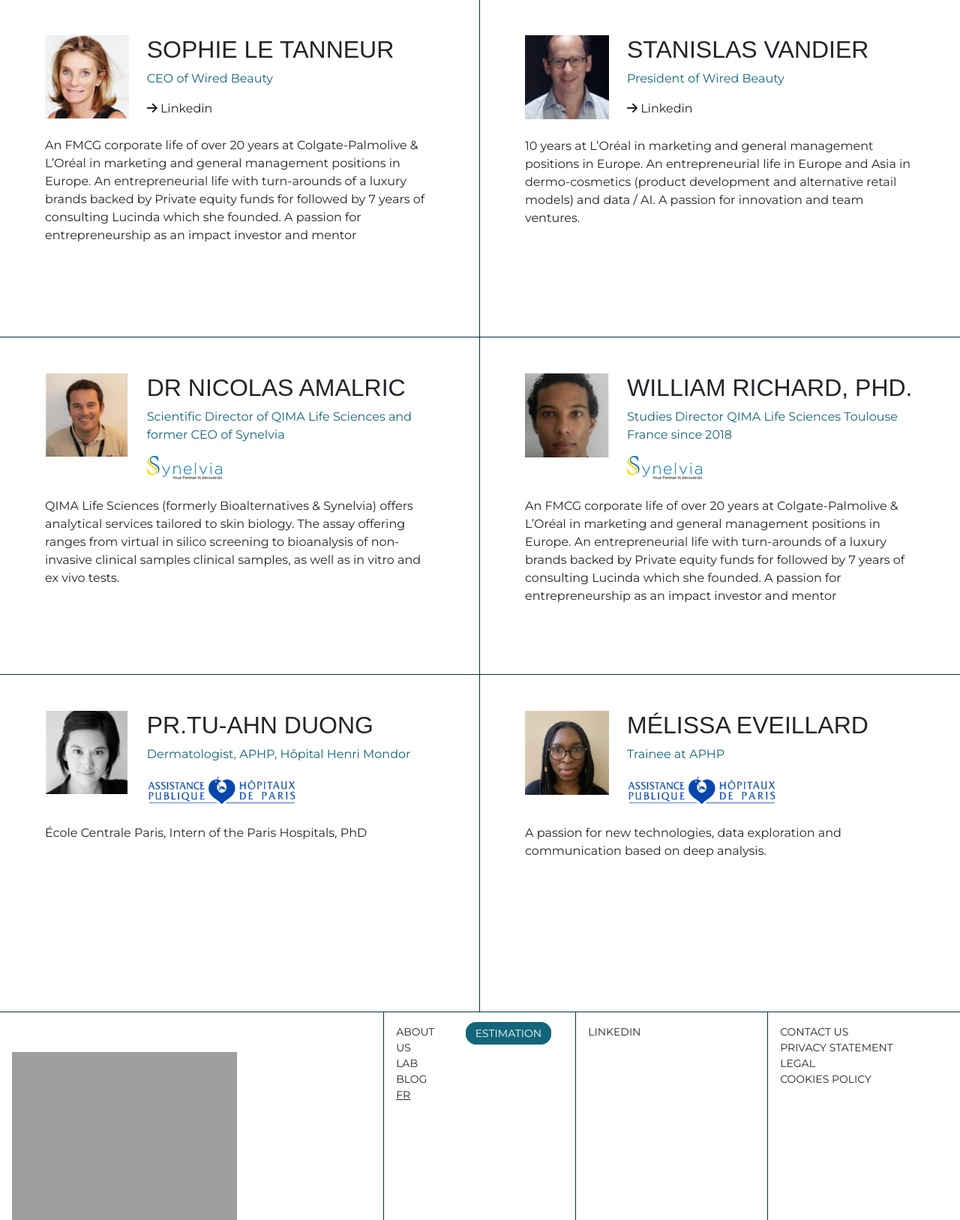
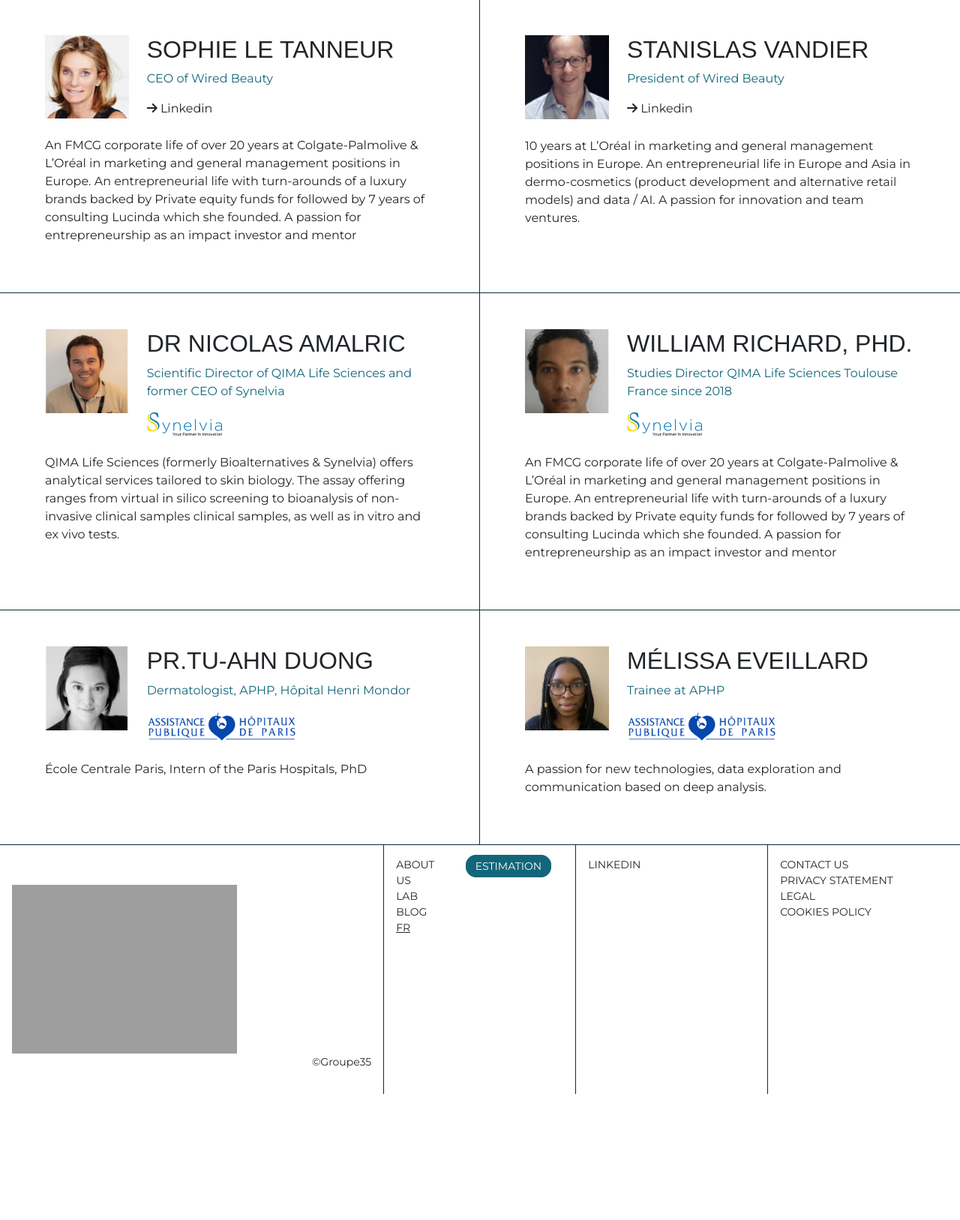
Before and after one commit to Antoine-973/wired-beauty, a Symfony app: template symfony/templates/about/team.html.twig in a window 1280 px wide. Shown: the part 964-2591 px from the top of the page at 75% size. After the commit the page ends 2423 px from the top, so only its background shows below. Run offline with Twig, Linux system fonts and the light colour scheme; the template is opened without the code that fills it, so the values that code supplies are empty; style sheets or scripts are compiled from the project's sources; some libraries are stand-ins or nearby versions; some web fonts are replaced; grey boxes are pictures that could not be loaded.

Commit message:
fix layout

```diff
--- a/symfony/assets/styles/partials/_home.scss
+++ b/symfony/assets/styles/partials/_home.scss
@@ -32,7 +32,10 @@
 
 
 .team-card {
-  min-height: 450px;
+
+  &:first-child {
+    border-right: solid 1px $dark_green;
+  }
 
   .team-desc {
     padding-top: 20px !important;
--- a/symfony/templates/about/team.html.twig
+++ b/symfony/templates/about/team.html.twig
@@ -24,8 +24,8 @@
             skincare research data.'|trans }}
         </p>
     </div>
-    <div class="row w-100 align-items-center m-0">
-        <div class="team-card col-6 framed-r">
+    <div class="row w-100 m-0 framed-b">
+        <div class="team-card col-6">
             <div class="row p-5 pb-1">
                 <div class="col-3">
                     <img src="/images/team/sophie.png" class="w-100">
@@ -69,8 +69,8 @@
             </p>
         </div>
     </div>
-    <div class="row w-100 align-items-center m-0">
-        <div class="team-card col-6 framed-r framed-t">
+    <div class="row w-100 m-0 framed-b">
+        <div class="team-card col-6">
             <div class="row p-5 pb-1">
                 <div class="col-3">
                     <img src="/images/team/nicolas.png" class="w-100">
@@ -89,7 +89,7 @@
                 clinical samples, as well as in vitro and ex vivo tests.'|trans }}
             </p>
         </div>
-        <div class="team-card col-6 framed-t">
+        <div class="team-card col-6">
             <div class="row p-5 pb-1">
                 <div class="col-3">
                     <img src="/images/team/william.png" class="w-100">
@@ -109,8 +109,8 @@
             </p>
         </div>
     </div>
-    <div class="row w-100 align-items-center m-0">
-        <div class="team-card col-6 framed-r framed-t">
+    <div class="row w-100 m-0">
+        <div class="team-card col-6">
             <div class="row p-5 pb-1">
                 <div class="col-3">
                     <img src="/images/team/duong.png" class="w-100">
@@ -125,7 +125,7 @@
                 {{ 'École Centrale Paris, Intern of the Paris Hospitals, PhD'|trans }}
             </p>
         </div>
-        <div class="team-card col-6 framed-t">
+        <div class="team-card col-6">
             <div class="row p-5 pb-1">
                 <div class="col-3">
                     <img src="/images/team/melissa.png" class="w-100">
```
Also changed, not shown: 1 other file.
